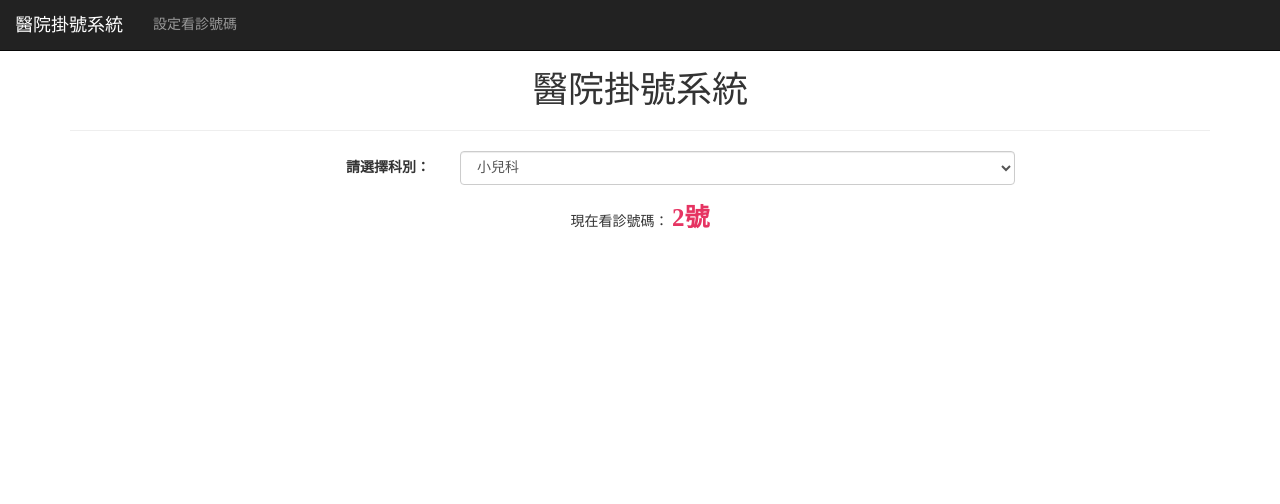
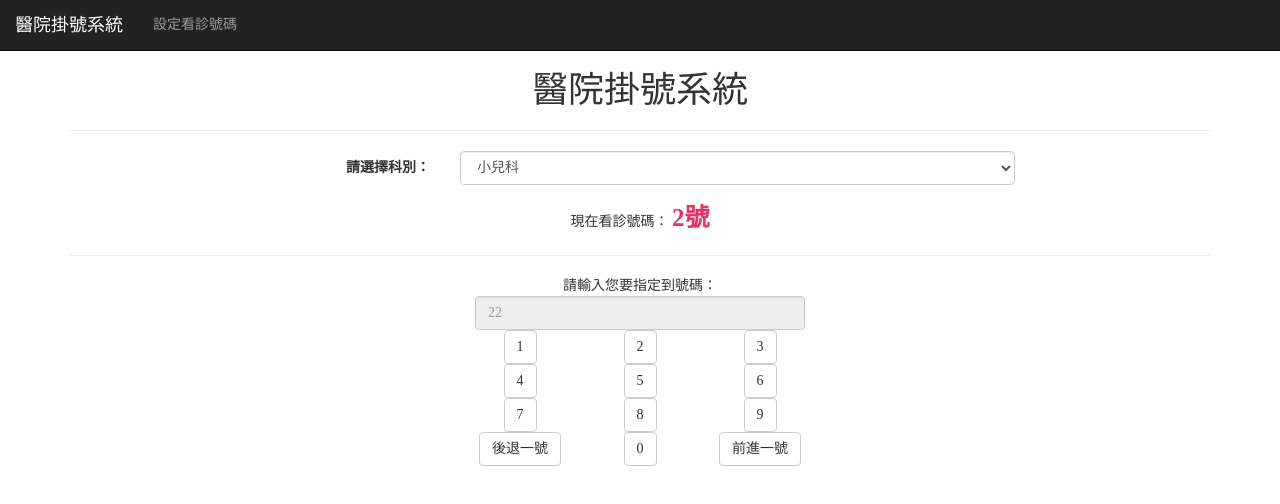
Before and after one commit to chongen22/chongen22.github.io, a plain HTML site: page index.html in a window 1280 px wide. Drawn offline with nearby package versions, Linux system fonts and the light colour scheme.

Commit message:
增加設定看診號碼的UI

```diff
--- a/index.html
+++ b/index.html
@@ -38,7 +38,6 @@
 
 
         <div class="container">
-
           <div class="text-center">
             <h1>醫院掛號系統</h1>
             <hr>
@@ -63,6 +62,53 @@
                 <div class="col-md-4 col-md-offset-4" style="text-align:center">
                     現在看診號碼：
                     <span id="select_counter" style="font-size:25px; font-weight:bolder; color:#e63462">1號</span>
+                </div>
+            </div>
+            <hr>
+            <div class="row">
+                <div class="col-md-4 col-md-offset-4" style="text-align:center">
+                    <div class="col-md-12">
+                        請輸入您要指定到號碼：
+                    </div>
+                    <div class="col-md-12">
+                        <input class="form-control" type="text" placeholder="22" readonly>
+                    </div>
+                    <div class="col-md-4">
+                        <button type="button" class="btn btn-default">1</button>
+                    </div>
+                    <div class="col-md-4">
+                        <button type="button" class="btn btn-default">2</button>
+                    </div>
+                    <div class="col-md-4">
+                        <button type="button" class="btn btn-default">3</button>
+                    </div>
+                    <div class="col-md-4">
+                        <button type="button" class="btn btn-default">4</button>
+                    </div>
+                    <div class="col-md-4">
+                        <button type="button" class="btn btn-default">5</button>
+                    </div>
+                    <div class="col-md-4">
+                        <button type="button" class="btn btn-default">6</button>
+                    </div>
+                    <div class="col-md-4">
+                        <button type="button" class="btn btn-default">7</button>
+                    </div>
+                    <div class="col-md-4">
+                        <button type="button" class="btn btn-default">8</button>
+                    </div>
+                    <div class="col-md-4">
+                        <button type="button" class="btn btn-default">9</button>
+                    </div>
+                    <div class="col-md-4">
+                        <button type="button" class="btn btn-default">後退一號</button>
+                    </div>
+                    <div class="col-md-4">
+                        <button type="button" class="btn btn-default">0</button>
+                    </div>
+                    <div class="col-md-4">
+                        <button type="button" class="btn btn-default">前進一號</button>
+                    </div>
                 </div>
             </div>
         </div><!-- /.container -->
@@ -102,15 +148,11 @@
                     case "5":
                         $("#select_counter").text(now_counter[4]+"號");
                       break;
-
                     }
                 });
 
             });
         </script>
 
-
-
-
 	</body>
 </html>
```
